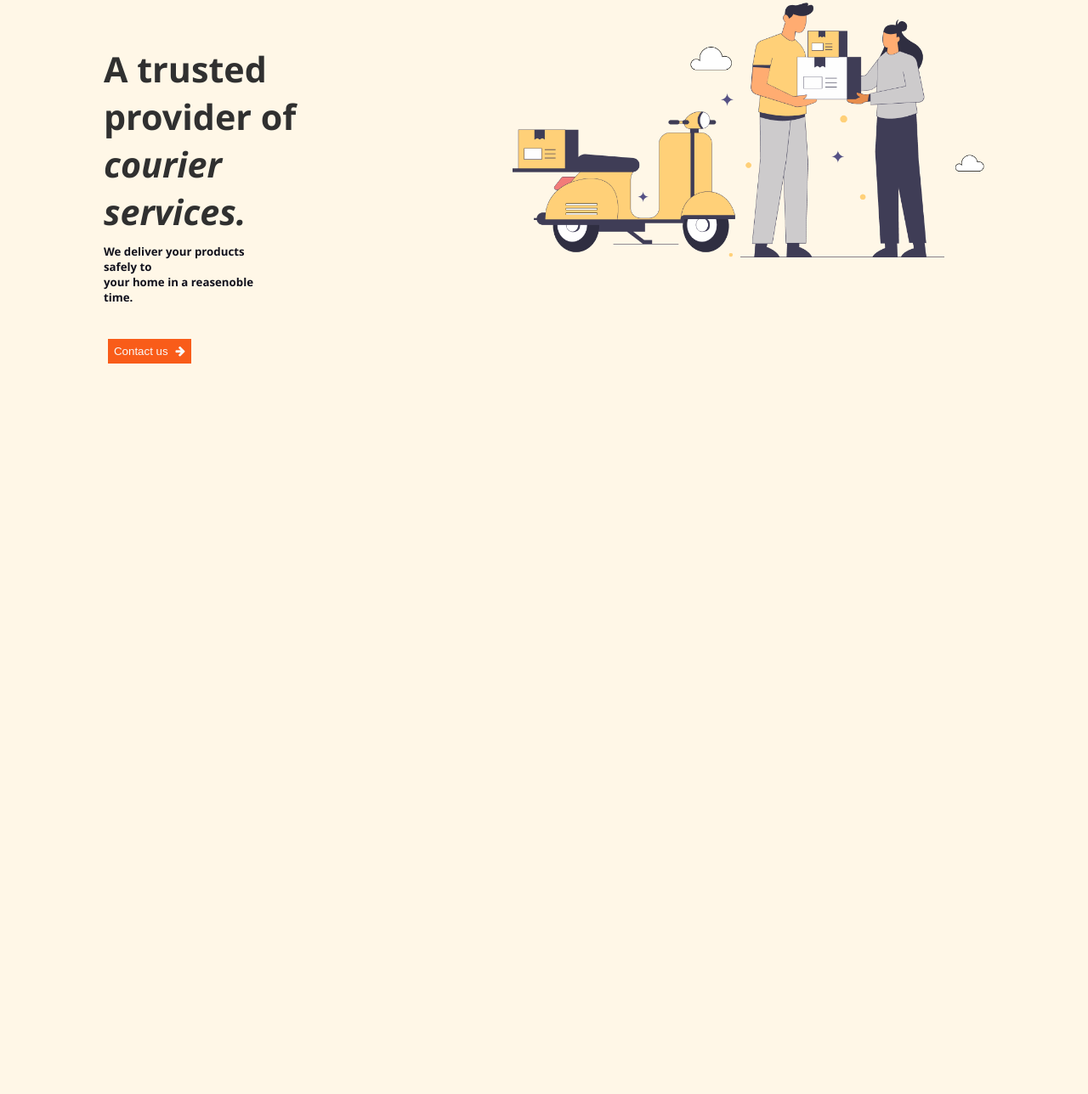
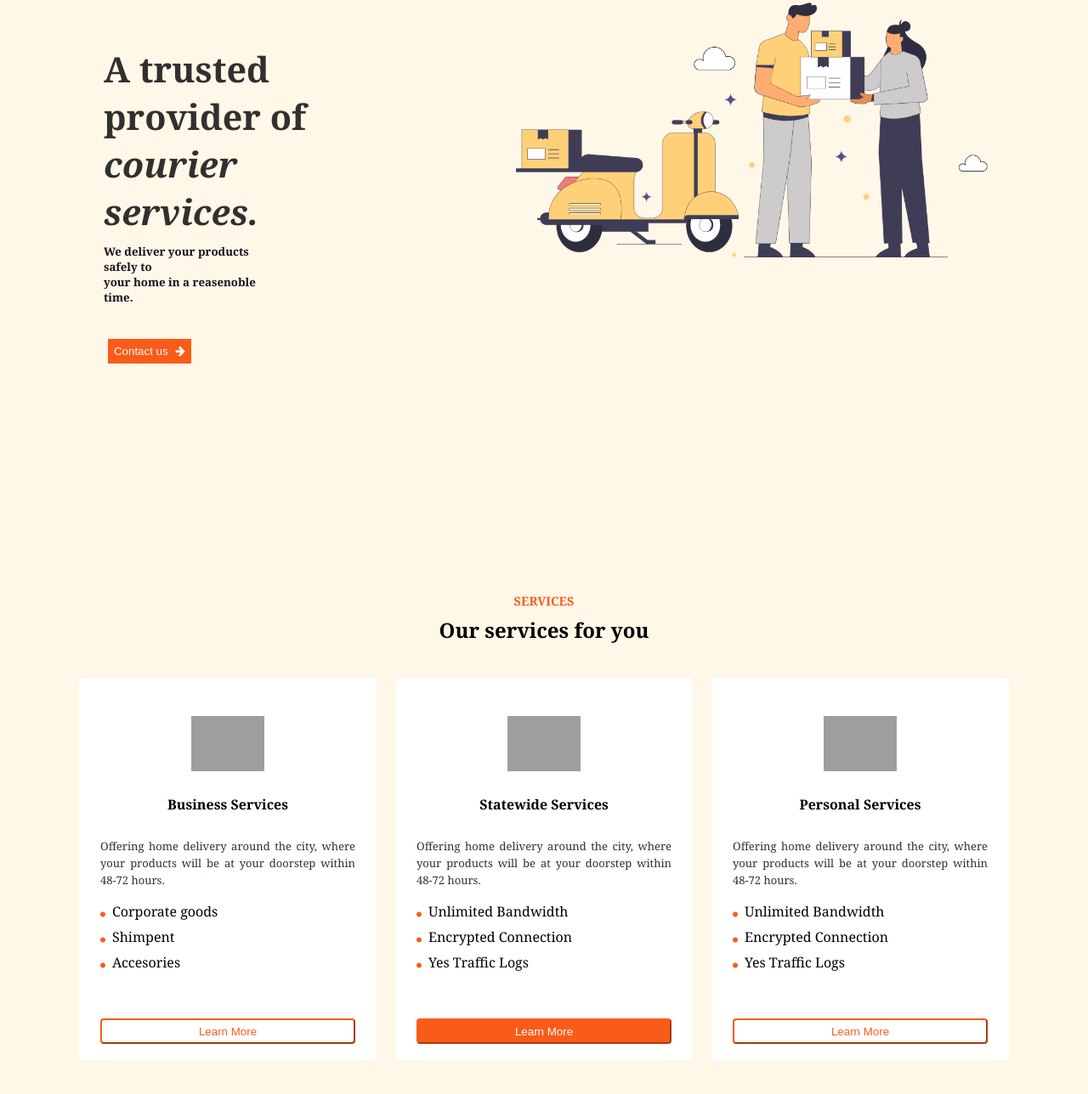
Before and after one commit to amerhonic/website, a plain HTML site: page index.html in a window 1280 px wide. Shown: the part 447-1735 px from the top of the page at 85% size. Before the commit the page ends 875 px from the top, so only its background shows below. Drawn offline with Linux system fonts and the light colour scheme; grey boxes are pictures that could not be loaded.

Commit message:
progress

```diff
--- a/index.html
+++ b/index.html
@@ -48,6 +48,79 @@
         ></a>
       </div>
       <img src="./images/sajt.png" alt="" />
+      <!-- manage .py -->
+    </div>
+    <div class="servisi">
+      <h5>SERVICES</h5>
+      <h2>Our services for you</h2>
+    </div>
+    <div class="kartice">
+      <div class="kartica">
+        <img
+          src="https://technext.github.io/courier/v1.0.0/assets/img/icons/services-1.svg"
+          alt=""
+        />
+        <h4>Business Services</h4>
+        <p>
+          Offering home delivery around the city, where your products will be at
+          your doorstep within 48-72 hours.
+        </p>
+        <ul>
+          <li>
+            <i class="fa fa-circle fa-xs" aria-hidden="true" id="kuca"></i
+            >Corporate goods
+          </li>
+          <li><i class="fa fa-circle" aria-hidden="true"></i>Shimpent</li>
+          <li><i class="fa fa-circle" aria-hidden="true"></i>Accesories</li>
+        </ul>
+        <div class="stiskanje">
+          <button type="submit" class="tapkanje">Learn More</button>
+        </div>
+      </div>
+      <div class="kartica">
+        <img
+          src="https://technext.github.io/courier/v1.0.0/assets/img/icons/services-2.svg"
+          alt=""
+        />
+        <h4>Statewide Services</h4>
+        <p>
+          Offering home delivery around the city, where your products will be at
+          your doorstep within 48-72 hours.
+        </p>
+        <ul>
+          <li>
+            <i class="fa fa-circle fa-xs" aria-hidden="true" id="kuca"></i
+            >Unlimited Bandwidth
+          </li>
+          <li>
+            <i class="fa fa-circle" aria-hidden="true"></i>Encrypted Connection
+          </li>
+          <li>
+            <i class="fa fa-circle" aria-hidden="true"></i>Yes Traffic Logs
+          </li>
+        </ul>
+        <div class="bacanje">
+          <button type="submit" class="okretanje">Learn More</button>
+        </div>
+      </div>
+      <div class="kartica"> <img
+        src="https://technext.github.io/courier/v1.0.0/assets/img/icons/services-3.svg"
+        alt=""
+      />
+      <h4>Personal Services</h4>
+      <p>
+        Offering home delivery around the city, where your products will be at your doorstep within 48-72 hours.</p>
+      <ul>
+        <li>
+          <i class="fa fa-circle fa-xs" aria-hidden="true" id="kuca"></i
+          >Unlimited Bandwidth
+
+        </li>
+        <li><i class="fa fa-circle" aria-hidden="true"></i>Encrypted Connection</li>
+        <li><i class="fa fa-circle" aria-hidden="true"></i>Yes Traffic Logs</li>
+      </ul>
+      <div class="stiskanje">
+        <button type="submit" class="tapkanje">Learn More</button></div>
     </div>
   </body>
 </html>
--- a/style.css
+++ b/style.css
@@ -5,7 +5,7 @@
 }
 body {
   background-color: #fff7e7;
-  font-family: "Segoe UI", Tahoma, Geneva, Verdana, sans-serif;
+  font-family: Georgia, "Times New Roman", Times, serif;
 }
 li a button {
   font-weight: 500;
@@ -56,6 +56,7 @@ a {
   padding-top: 130px;
   margin-left: 121.96px;
   margin-right: 121.96px;
+  padding-bottom: 200px;
 }
 .section img {
   height: 300px;
@@ -84,3 +85,94 @@ a {
 .dugme i {
   padding-left: 5px;
 }
+.servisi {
+  text-align: center;
+  padding-top: 70px;
+}
+.servisi h5 {
+  color: #f95c19;
+  font-size: 0.9rem;
+  margin-bottom: 8px;
+}
+.kartice {
+  padding: 28.8px 16px;
+  display: flex;
+  justify-content: center;
+  margin-right: 57px;
+  margin-left: 57px;
+}
+.kartica {
+  height: 450px;
+  width: 350px;
+  background-color: white;
+  margin: 11px;
+  border: 1px;
+  border-radius: 5px;
+  text-align: center;
+  padding-left: 25px;
+  padding-right: 25px;
+  padding-top: 45px;
+  padding-bottom: 13px;
+}
+.kartica img {
+  vertical-align: middle;
+  height: 65px;
+  max-width: 100%;
+}
+.kartica h4 {
+  margin-top: 28px;
+  margin-bottom: 28px;
+}
+.kartica p {
+  color: #2f2e41;
+  line-height: 20px;
+  text-align: justify;
+  font-size: small;
+  margin-bottom: 16px;
+}
+.kartica li {
+  text-align: left;
+  padding-left: 0px;
+  margin-bottom: 8px;
+}
+.kartica ul {
+  padding-left: 0px;
+  list-style: none;
+  margin-bottom: 55px;
+}
+.kartica i {
+  font-size: 7px;
+  padding-right: 8px;
+  color: #f95c19;
+}
+
+.tapkanje {
+  width: 100%;
+  height: 30px;
+  color: #f95c19;
+  background-color: white;
+  padding: 6px 12px 6px;
+  border-color: #f95c19;
+  border-radius: 4px;
+  cursor: pointer;
+}
+.tapkanje:hover {
+  color: white;
+}
+.stiskanje {
+  border: 0.5px;
+  border-color: #f95c19;
+  border-radius: 4px;
+}
+.bacanje button {
+  width: 100%;
+  height: 30px;
+  color: white;
+  background-color: #f95c19;
+  padding: 6px 12px 6px;
+  border-color: #f95c19;
+  border-radius: 4px;
+  cursor: pointer;
+}
+.bacanje button:hover {
+}
```
